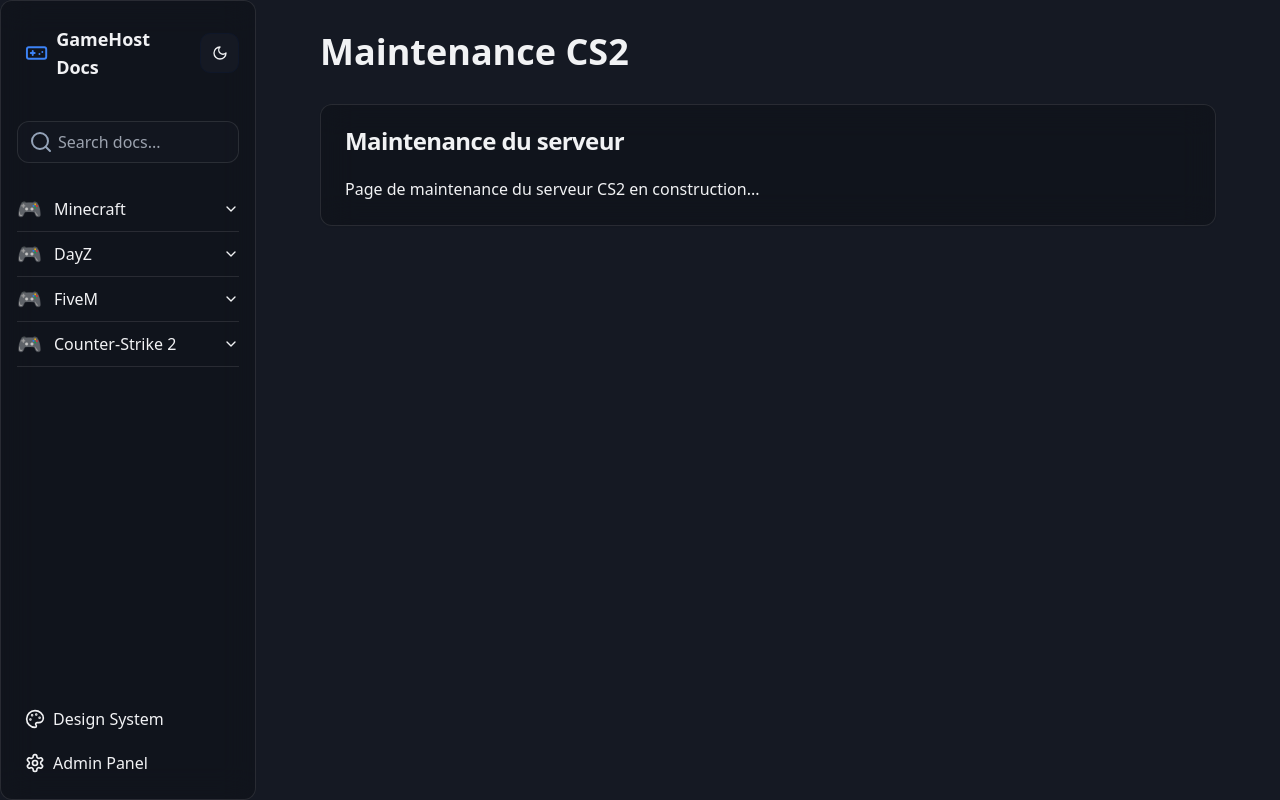
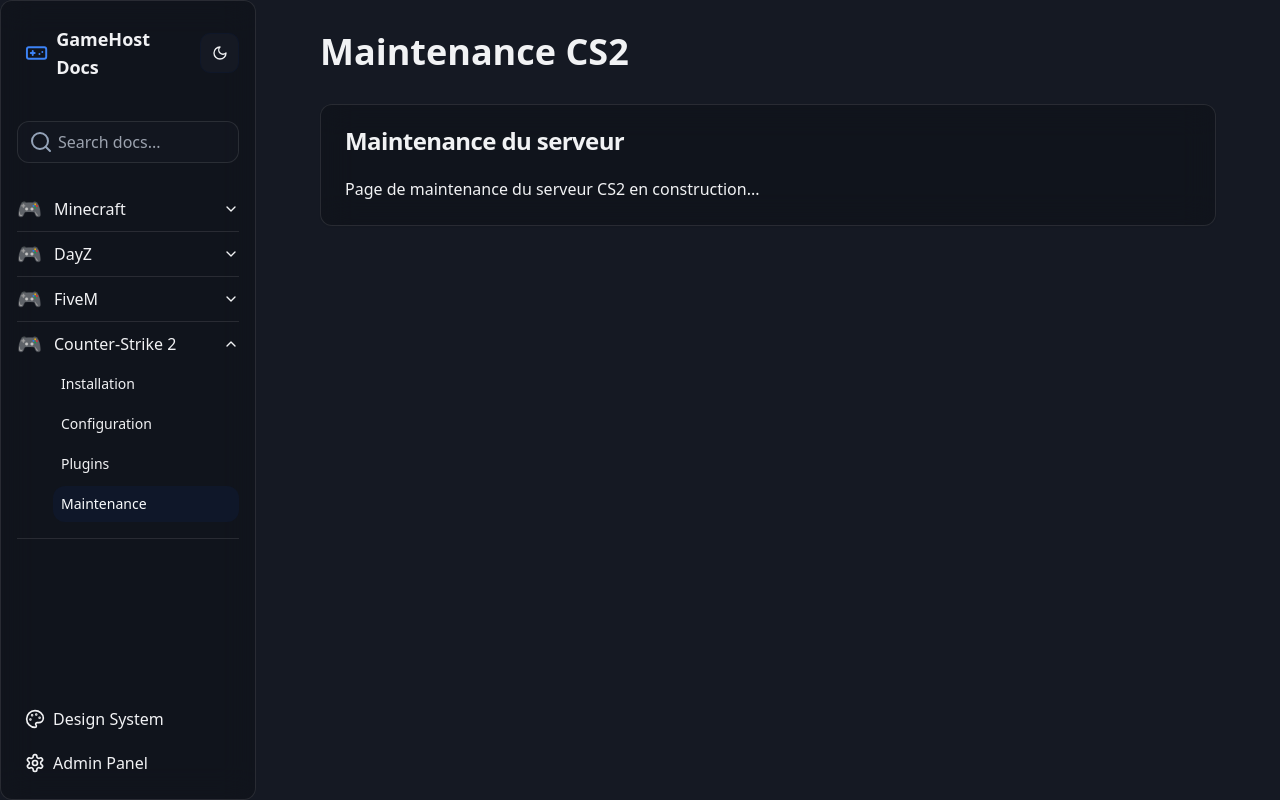
Before and after one commit to AN-Hosting/AN-Hosting.github.io, a React (Vite) app: page /games/cs2/maintenance in a window 1280 px wide. Built offline with nearby package versions, Linux system fonts and the light colour scheme.

Commit message:
Implement sidebar category persistence
Add functionality to keep the sidebar menu open on category selection and highlight the active submenu item by graying out the corresponding button.
[skip gpt_engineer]

```diff
--- a/src/components/layout/Sidebar.tsx
+++ b/src/components/layout/Sidebar.tsx
@@ -1,5 +1,5 @@
 import { useState } from 'react';
-import { Link } from 'react-router-dom';
+import { Link, useLocation } from 'react-router-dom';
 import { Gamepad, Search, Settings, Menu, X, Palette } from 'lucide-react';
 import { cn } from '@/lib/utils';
 import { ThemeSwitcher } from '../ThemeSwitcher';
@@ -54,6 +54,10 @@ const games = [
 
 export const Sidebar = () => {
   const [isOpen, setIsOpen] = useState(true);
+  const location = useLocation();
+
+  // Détermine quel jeu est actuellement actif en fonction de l'URL
+  const activeGame = games.find(game => location.pathname.includes(`/games/${game.id}`));
 
   return (
     <>
@@ -90,7 +94,11 @@ export const Sidebar = () => {
             />
           </div>
 
-          <Accordion type="single" collapsible className="w-full">
+          <Accordion
+            type="multiple"
+            className="w-full"
+            defaultValue={activeGame ? [activeGame.id] : []}
+          >
             {games.map((game) => (
               <AccordionItem key={game.id} value={game.id} className="border-white/10">
                 <AccordionTrigger className="hover:no-underline py-2">
@@ -105,7 +113,12 @@ export const Sidebar = () => {
                       <Link
                         key={category.id}
                         to={category.path}
-                        className="block py-2 px-2 rounded-lg hover:bg-white/5 transition-colors"
+                        className={cn(
+                          "block py-2 px-2 rounded-lg transition-colors",
+                          location.pathname === category.path
+                            ? "bg-accent text-accent-foreground"
+                            : "hover:bg-white/5"
+                        )}
                       >
                         {category.name}
                       </Link>
```
